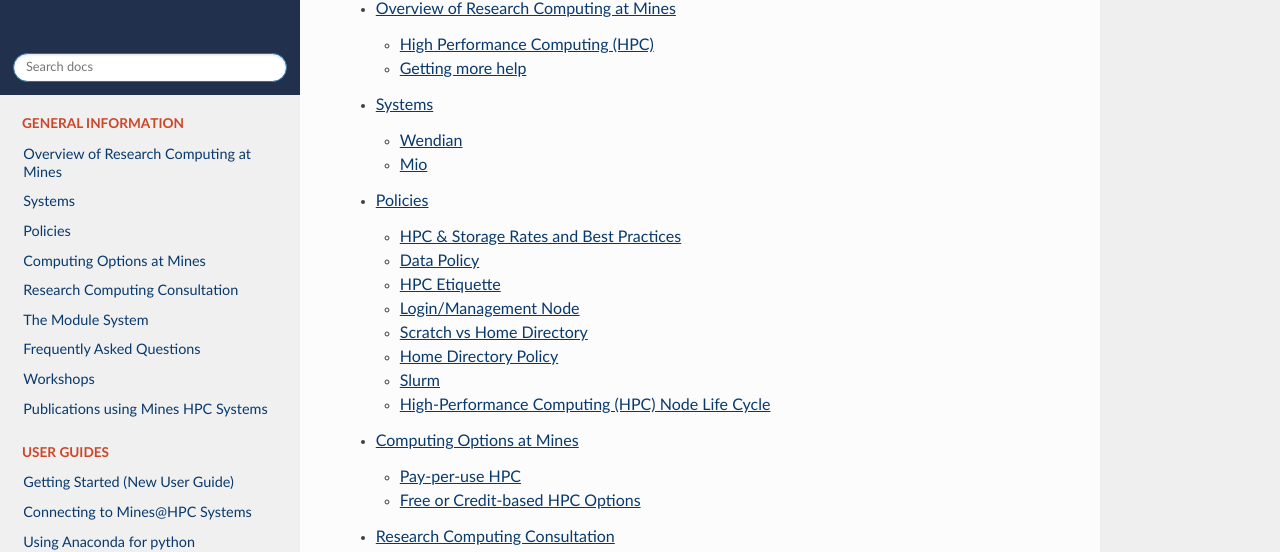
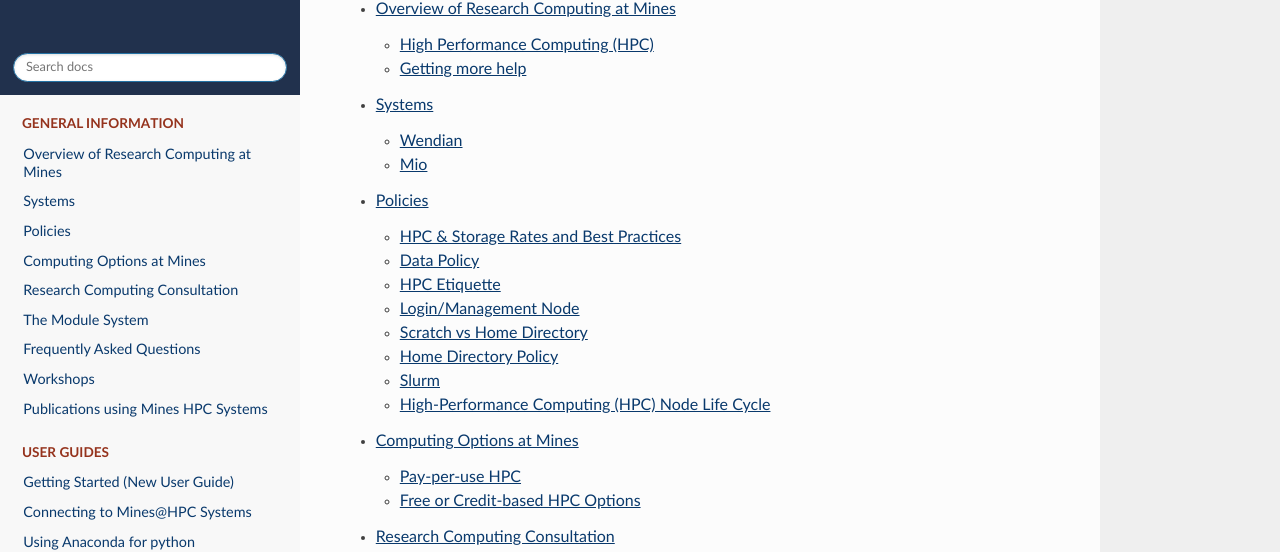
Before and after one commit to mines-researchcomputing/rc-docs, a Sphinx documentation site: the page built from source/index.rst, in a window 1280 px wide. Shown: the part 248-800 px from the top of the page. Built offline with Sphinx 7.4.7 and the Read the Docs theme 2.0.0, drawn with Linux system fonts in a browser that asks for light colours.

Commit message:
Update custom.css

```diff
--- a/source/_static/css/custom.css
+++ b/source/_static/css/custom.css
@@ -4,11 +4,11 @@
     }
     /* Sidebar */
     .wy-nav-side {
-      background: #f0f0f0;
+      background: #F8F8F8;
     }
     /* Caption Text on Side Menu */
     .wy-menu.wy-menu-vertical span.caption-text {
-      color: #CC4628;
+      color: #95331D;
     }
     /* Link colors */
     a:link {
```
